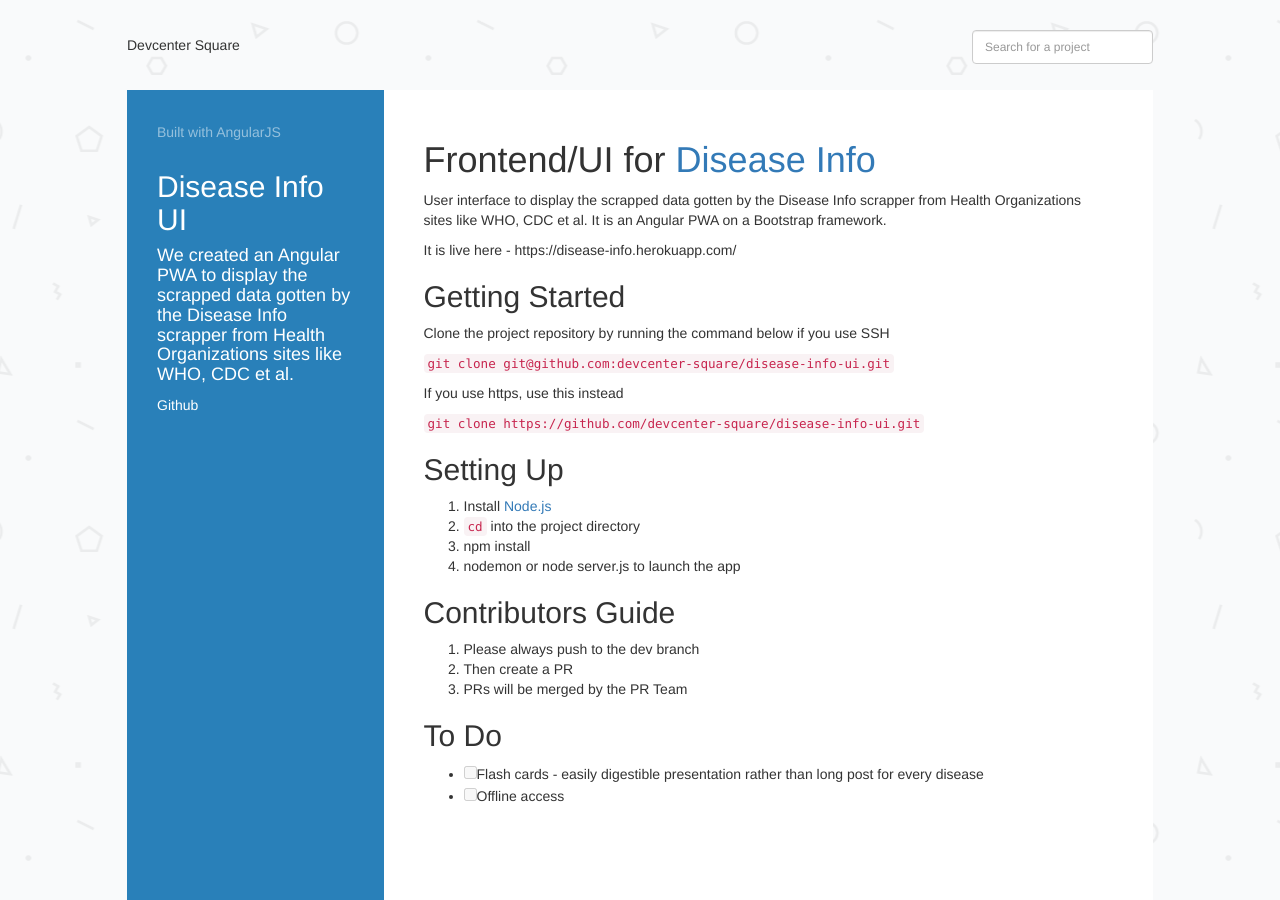
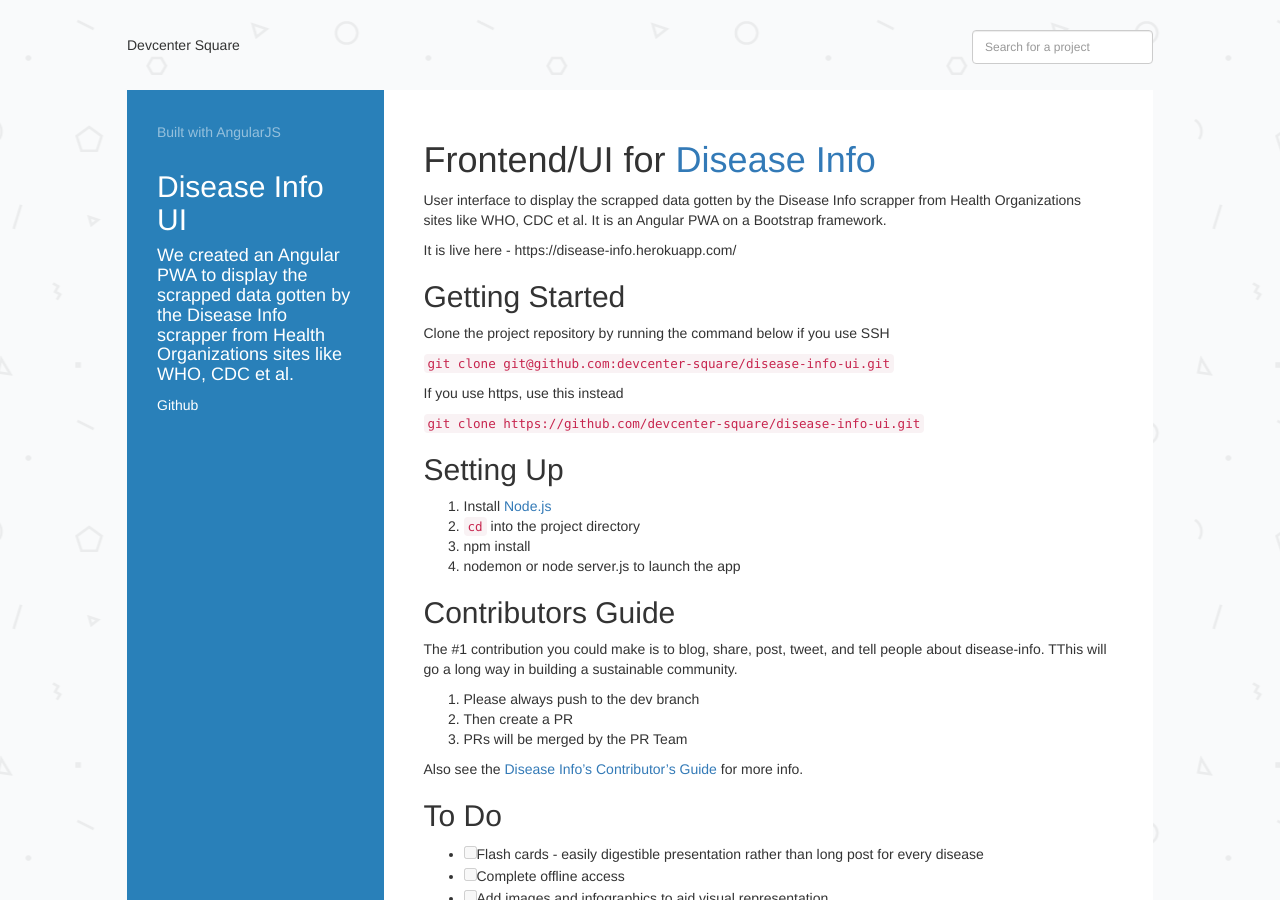
Before and after one commit to devcenter-square/devcenter-square.github.io, a Jekyll site: the page built from _posts/2016-8-30-disease-info-ui.markdown, in a window 1280 px wide. Built offline with Jekyll 4.4.1, drawn with Linux system fonts in a browser that asks for light colours; some web fonts are replaced; some of the changed text lies outside the part shown.

Commit message:
Updated To Do list and how to contribute

```diff
--- a/_posts/2016-8-30-disease-info-ui.markdown
+++ b/_posts/2016-8-30-disease-info-ui.markdown
@@ -9,7 +9,8 @@
 color_id: 2
 ---
 
-# Frontend/UI for [Disease Info](https://github.com/devcenter-square/disease-info-ui)
+
+# Frontend/UI for [Disease Info](https://github.com/devcenter-square/disease-info)
 
 User interface to display the scrapped data gotten by the Disease Info scrapper from Health Organizations sites like WHO, CDC et al. It is an Angular PWA on a Bootstrap framework.
 
@@ -33,11 +34,15 @@
 4. nodemon or node server.js to launch the app
 
 ## Contributors Guide
+The #1 contribution you could make is to blog, share, post, tweet, and tell people about disease-info. TThis will go a long way in building a sustainable community.
 
 1. Please always push to the dev branch
 2. Then create a PR
 3. PRs will be merged by the PR Team
 
+Also see the [Disease Info's Contributor's Guide](https://github.com/devcenter-square/disease-info/blob/develop/CONTRIBUTION.md) for more info.
+
 ## To Do
 - [ ] Flash cards - easily digestible presentation rather than long post for every disease
-- [ ] Offline access
+- [ ] Complete offline access
+- [ ] Add images and infographics to aid visual representation
```
